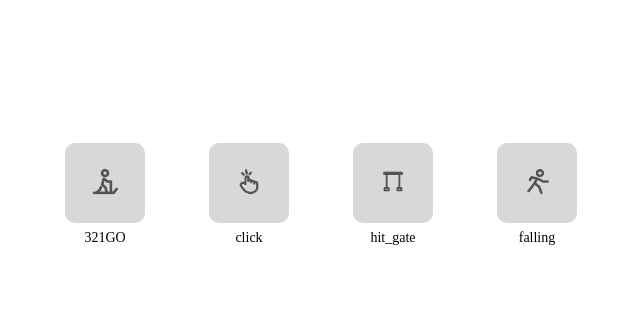
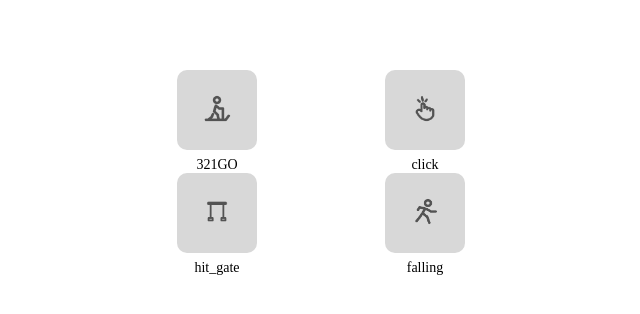
Before and after one commit to SiruiAntech/H5haptic, a plain HTML site: page index.html in a window 1280 px wide. Shown: the part 484-798 px from the top of the page, without its empty margins (319-959 px from the left). Drawn offline with Linux system fonts and the light colour scheme; no server answers.

Commit message:
update ui(column=2), replace click.ah

```diff
--- a/index.html
+++ b/index.html
@@ -22,15 +22,15 @@
       justify-content: center;
     }
     .videopart {
-        height: 70%;
+        height: 60%;
         width: 100%;
         display: flex;
         justify-content: center;
         align-items: center;
     }
     .audiopart{
-        height: 30%;
-        width: 100%;
+        height: 15%;
+        width: 60%;
 
         display: flex;
         flex-direction: row;
@@ -53,6 +53,7 @@
         display: flex;
         flex-direction: column;
         align-items: center;
+
     }
     .littlerex {
       border-radius: 10px;
@@ -78,11 +79,12 @@
         /*border-color: #B9B4C7;*/
         border-radius: 10px;
         border: none;
-        margin: 0 2.5vw;
+        margin: 0 5vw;
 
         width: 80px;
         height: 80px;
     }
+
     .audiobutton:active{
         background-color: #F3F3F3;
     }
@@ -109,31 +111,10 @@
 
         <!--audio--->
         <div class="audiopart" id="audiopart">
-            <!----
-            <div class="audioitem">
-                <button class="audiobutton" id="321GO">
-                    <img src="images/321GO.png" alt="321GO" class="icon">
-                    <audio id="321GOaudio"  preload="auto" ></audio>
-                </button>
-                <span style="margin-top: 7px;">321GO</span>
-            </div>
 
-            <div  class="audioitem">
-                <button class="audiobutton" id="321GO">
-                    <img src="images/loading.gif" alt="321GO" class="icon">
-                    <audio id="321GOaudio"  preload="auto" ></audio>
-                </button>
-                <span style="margin-top: 7px;">321GO</span>
-            </div>
+        </div>
+        <div class="audiopart" id="audiopart2">
 
-            <div class="audioitem">
-                <button class="audiobutton" id="321GO">
-                    <img src="images/321GO.png" alt="321GO" class="icon">
-                    <audio id="321GOaudio"  preload="auto" ></audio>
-                </button>
-                <span style="margin-top: 7px;">321GO</span>
-            </div>
-            ---->
         </div>
 
         <!--321GO  Hit_gate Falling-->
@@ -212,11 +193,17 @@
     });
     //设置button样式
     var audiopart = document.getElementById("audiopart");
-      for (var i = 0; i< data.audioNum ;i++){
+      for (var i = 0; i< data.audioNum/2 ;i++){
         //生成audioitem
         var audioitem = createAudioItem(i);
         // buttonId imgAlt audioId
         audiopart.appendChild(audioitem);
+      }
+      var audiopart2 = document.getElementById("audiopart2");
+      for (var i=data.audioNum/2;i<data.audioNum;i++){
+        var audioitem = createAudioItem(i);
+        // buttonId imgAlt audioId
+        audiopart2.appendChild(audioitem);
       }
 
       //以fetch方式请求所有视频和音频资源
```
Also changed, not shown: 1 other file.
